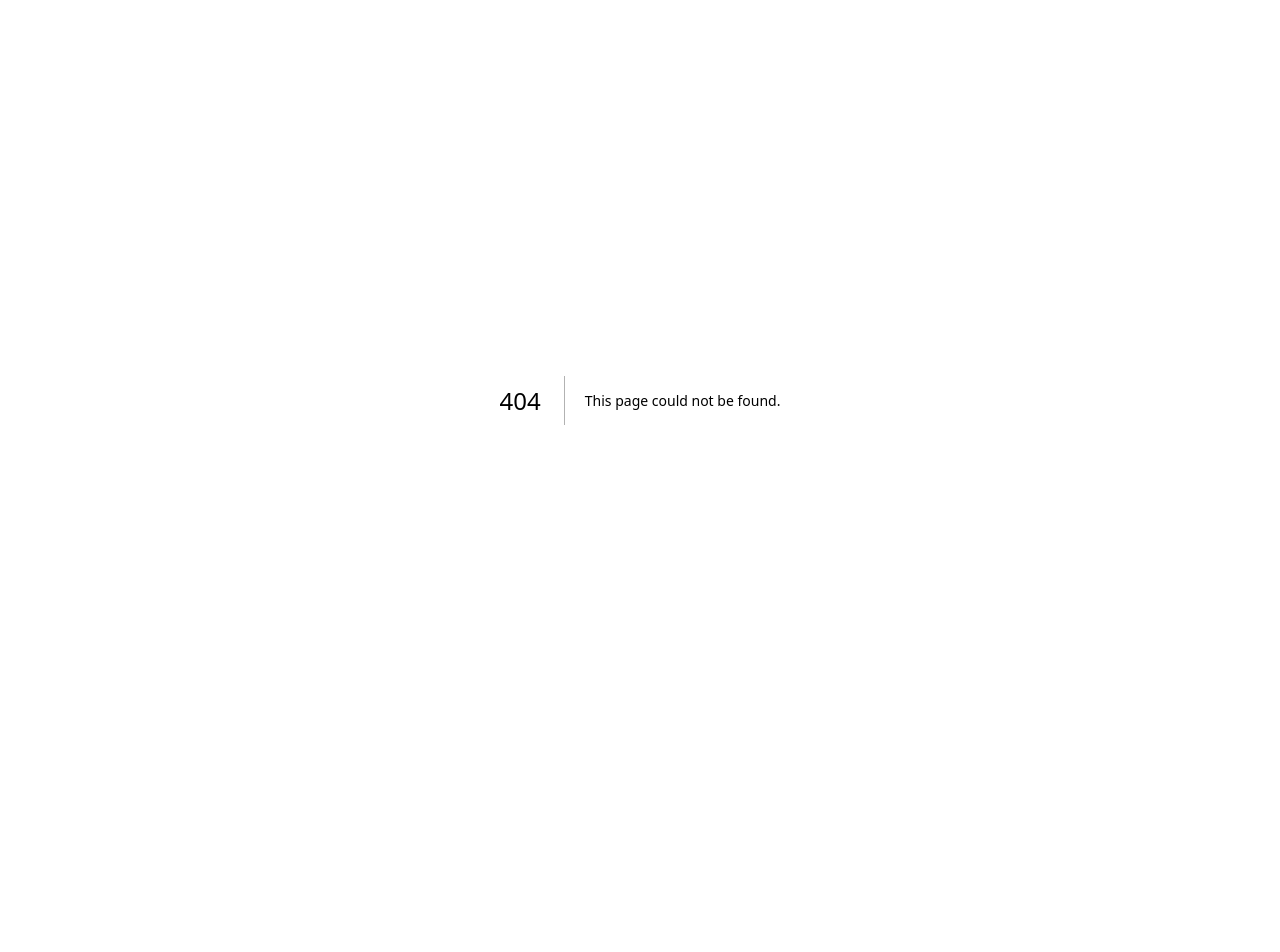
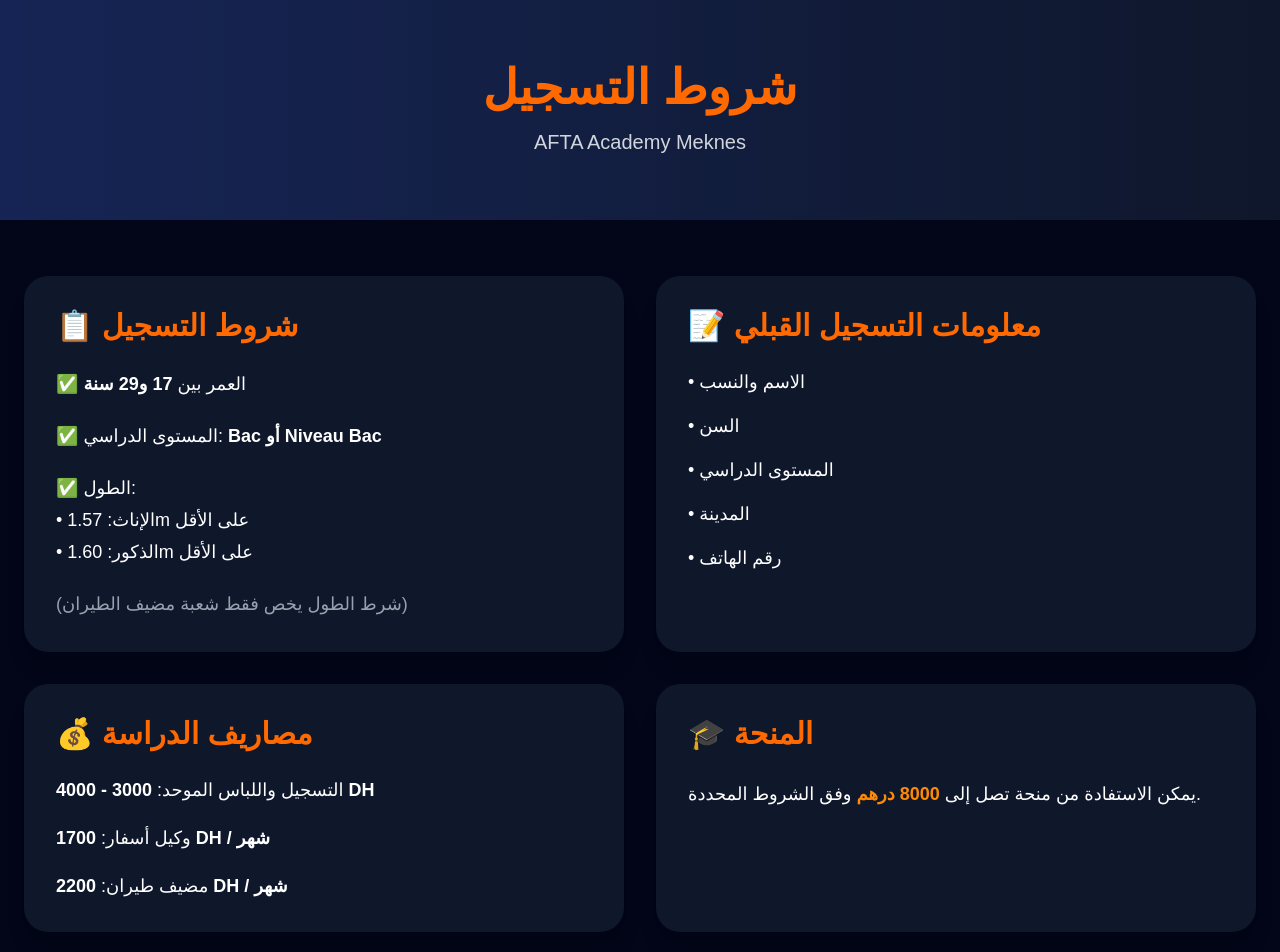
Before and after one commit to hhhhohyhu-dot/afta-academy, a Next.js app: page /requirements in a window 1280 px wide. Before the commit this address had no page. Shown: the top 952 px of the page. Before the commit the page ends 800 px from the top, so only its background shows below. Built offline with nearby package versions, Linux system fonts and the light colour scheme.

Commit message:
Update website

```diff
--- a/src/app/layout.tsx
+++ b/src/app/layout.tsx
@@ -13,34 +13,57 @@ const geistMono = Geist_Mono({
 });
 
 export const metadata: Metadata = {
-  title: "AFTA Academy Meknes | Aviation & Cabin Crew Training in Morocco",
+  metadataBase: new URL("https://afta-academy.vercel.app"),
+
+  title: {
+    default: "AFTA Academy Meknes",
+    template: "%s | AFTA Academy Meknes",
+  },
+
   description:
-    "AFTA Academy Meknes is a leading aviation academy in Morocco specializing in Cabin Crew, Flight Attendant, Travel & Tourism, Hospitality, and Aviation training.",
+    "AFTA Academy Meknes is a leading aviation academy in Morocco offering Cabin Crew, Flight Attendant, Travel & Tourism and Hospitality training.",
+
   keywords: [
     "AFTA Academy",
     "AFTA Academy Meknes",
     "Aviation Academy Morocco",
     "Cabin Crew Morocco",
     "Flight Attendant Morocco",
-    "Air Hostess Morocco",
-    "Steward Morocco",
     "Travel and Tourism",
-    "Hospitality Training",
-    "Aviation School Meknes",
-    "Morocco Aviation Academy",
-    "Cabin Crew Training",
-    "Formation Hôtesse de l'air Maroc",
-    "École d'aviation Maroc",
-    "معهد الطيران",
+    "Hospitality",
+    "Meknes",
+    "Morocco",
+    "Formation Hôtesse de l'air",
+    "École d'aviation",
+    "وكيل سفر وطيران",
+    "مضيفات الطيران",
     "أكاديمية الطيران",
-    "مضيفات الطيران",
-    "مضيفي الطيران",
-    "التسجيل في أكاديمية الطيران",
-    "مكناس",
+    "معهد الطيران بالمغرب",
   ],
-  authors: [{ name: "AFTA Academy Meknes" }],
-  creator: "AFTA Academy Meknes",
-  publisher: "AFTA Academy Meknes",
+
+  openGraph: {
+    title: "AFTA Academy Meknes",
+    description:
+      "Professional Aviation & Cabin Crew Training in Morocco",
+    url: "https://afta-academy.vercel.app",
+    siteName: "AFTA Academy Meknes",
+    locale: "en_US",
+    type: "website",
+    images: [
+      {
+        url: "/images/aviation.jpg",
+        width: 1200,
+        height: 630,
+      },
+    ],
+  },
+
+  twitter: {
+    card: "summary_large_image",
+    title: "AFTA Academy Meknes",
+    description: "Professional Aviation Training in Morocco",
+    images: ["/images/aviation.jpg"],
+  },
 };
 
 export default function RootLayout({
--- /dev/null
+++ b/src/app/requirements/page.tsx
@@ -0,0 +1,168 @@
+import Link from "next/link";
+
+export default function RequirementsPage() {
+  return (
+    <main className="min-h-screen bg-slate-950 text-white">
+
+      {/* Header */}
+      <section className="bg-gradient-to-r from-blue-950 to-slate-900 py-16 text-center">
+        <h1 className="text-5xl font-extrabold text-orange-500">
+          شروط التسجيل
+        </h1>
+
+        <p className="mt-4 text-gray-300 text-xl">
+          AFTA Academy Meknes
+        </p>
+      </section>
+
+      <div className="max-w-7xl mx-auto px-6 py-14 grid lg:grid-cols-2 gap-8">
+
+        {/* شروط التسجيل */}
+        <div className="bg-slate-900 rounded-3xl p-8 shadow-xl">
+
+          <h2 className="text-3xl font-bold text-orange-500 mb-6">
+            📋 شروط التسجيل
+          </h2>
+
+          <ul className="space-y-5 text-lg leading-8">
+
+            <li>✅ العمر بين <strong>17 و29 سنة</strong></li>
+
+            <li>✅ المستوى الدراسي: <strong>Bac أو Niveau Bac</strong></li>
+
+            <li>
+              ✅ الطول:
+              <br />
+              • الإناث: 1.57m على الأقل
+              <br />
+              • الذكور: 1.60m على الأقل
+            </li>
+
+            <li className="text-gray-400">
+              (شرط الطول يخص فقط شعبة مضيف الطيران)
+            </li>
+
+          </ul>
+
+        </div>
+
+        {/* التسجيل القبلي */}
+        <div className="bg-slate-900 rounded-3xl p-8 shadow-xl">
+
+          <h2 className="text-3xl font-bold text-orange-500 mb-6">
+            📝 معلومات التسجيل القبلي
+          </h2>
+
+          <ul className="space-y-4 text-lg">
+
+            <li>• الاسم والنسب</li>
+
+            <li>• السن</li>
+
+            <li>• المستوى الدراسي</li>
+
+            <li>• المدينة</li>
+
+            <li>• رقم الهاتف</li>
+
+          </ul>
+
+        </div>
+
+        {/* المصاريف */}
+        <div className="bg-slate-900 rounded-3xl p-8 shadow-xl">
+
+          <h2 className="text-3xl font-bold text-orange-500 mb-6">
+            💰 مصاريف الدراسة
+          </h2>
+
+          <ul className="space-y-5 text-lg">
+
+            <li>
+              التسجيل واللباس الموحد:
+              <strong> 3000 - 4000 DH</strong>
+            </li>
+
+            <li>
+              وكيل أسفار:
+              <strong> 1700 DH / شهر</strong>
+            </li>
+
+            <li>
+              مضيف طيران:
+              <strong> 2200 DH / شهر</strong>
+            </li>
+
+          </ul>
+
+        </div>
+
+        {/* المنحة */}
+        <div className="bg-slate-900 rounded-3xl p-8 shadow-xl">
+
+          <h2 className="text-3xl font-bold text-orange-500 mb-6">
+            🎓 المنحة
+          </h2>
+
+          <p className="text-lg leading-9">
+            يمكن الاستفادة من منحة تصل إلى
+            <span className="text-orange-400 font-bold">
+              {" "}8000 درهم{" "}
+            </span>
+            وفق الشروط المحددة.
+          </p>
+
+        </div>
+
+      </div>
+
+      {/* العنوان */}
+      <section className="max-w-6xl mx-auto px-6 pb-12">
+
+        <div className="bg-orange-500 rounded-3xl p-10 text-center text-white">
+
+          <h2 className="text-3xl font-bold mb-6">
+            📍 عنوان الأكاديمية
+          </h2>
+
+          <p className="text-xl leading-10">
+
+            حي الزنقة
+
+            <br />
+
+            شارع الجيش الملكي
+
+            <br />
+
+            زنقة قسطنطينية
+
+            <br />
+
+            مقابل محطة الساتيام
+
+            <br />
+
+            مكناس
+
+          </p>
+
+        </div>
+
+      </section>
+
+      {/* زر التسجيل */}
+      <section className="pb-20 text-center">
+
+        <Link
+          href="/register"
+          className="inline-block bg-orange-500 hover:bg-orange-600 transition px-10 py-5 rounded-full text-xl font-bold shadow-2xl"
+        >
+          سجل الآن
+        </Link>
+
+      </section>
+
+    </main>
+  );
+}
--- /dev/null
+++ b/src/app/robots.ts
@@ -0,0 +1,11 @@
+import { MetadataRoute } from "next";
+
+export default function robots(): MetadataRoute.Robots {
+  return {
+    rules: {
+      userAgent: "*",
+      allow: "/",
+    },
+    sitemap: "https://afta-academy.vercel.app/sitemap.xml",
+  };
+}
--- /dev/null
+++ b/src/app/sitemap.ts
@@ -0,0 +1,18 @@
+import { MetadataRoute } from "next";
+
+export default function sitemap(): MetadataRoute.Sitemap {
+  return [
+    {
+      url: "https://afta-academy.vercel.app",
+      lastModified: new Date(),
+      changeFrequency: "weekly",
+      priority: 1,
+    },
+    {
+      url: "https://afta-academy.vercel.app/register",
+      lastModified: new Date(),
+      changeFrequency: "monthly",
+      priority: 0.9,
+    },
+  ];
+}
--- a/src/components/Hero.tsx
+++ b/src/components/Hero.tsx
@@ -1,13 +1,14 @@
 /** @jsxImportSource react */
 "use client";
-import React from 'react';
+
+import React from "react";
+import Link from "next/link";
 import { motion } from "framer-motion";
 
 interface HeroProps {
-  lang: 'en' | 'ar';
+  lang: "en" | "ar";
 }
 
-// النصوص باللغتين لضمان التناسق العالمي للموقع
 const content = {
   ar: {
     title: "أكاديمية AFTA",
@@ -18,20 +19,19 @@ const content = {
     title: "AFTA Academy",
     subtitle: "Shaping the Leaders of Aviation & Flight Operations",
     cta: "Explore Admission Requirements",
-  }
+  },
 };
 
 export default function Hero({ lang }: HeroProps) {
   const currentContent = content[lang] || content.ar;
-  const isAr = lang === 'ar';
+  const isAr = lang === "ar";
 
   return (
     <section
-      className="relative h-[85vh] md:h-screen w-full overflow-hidden flex flex-col items-center justify-center text-center px-4"
+      className="relative h-screen w-full overflow-hidden"
       dir={isAr ? "rtl" : "ltr"}
     >
-
-      {/* خلفية الفيديو المحسنة */}
+      {/* Video Background */}
       <video
         autoPlay
         loop
@@ -43,44 +43,50 @@ export default function Hero({ lang }: HeroProps) {
         <source src="/videos/new-video.mp4" type="video/mp4" />
       </video>
 
-      {/* Overlay متدرج فخم (مهم جداً لحل مشكلة التباين ووضوح النصوص الكبيرة) */}
-      <div className="absolute inset-0 bg-gradient-to-b from-black/70 via-black/40 to-slate-50 z-10" />
+      {/* Dark Overlay */}
+      <div className="absolute inset-0 bg-black/50 z-10"></div>
 
-      {/* المحتوى المركزي المتناسب هندسياً مع أبعاد الفيديو */}
-      <div className="relative z-20 max-w-4xl mx-auto flex flex-col items-center justify-center gap-6 mt-12">
+      {/* Gradient */}
+      <div className="absolute inset-0 bg-gradient-to-b from-black/30 via-black/20 to-black/50 z-10"></div>
 
-        {/* العنوان الرئيسي الفخم - حجم كبير ومتناسق */}
+      {/* Content */}
+      <div className="relative z-20 h-full max-w-7xl mx-auto px-6 flex items-center">
+        <div
+          className={`max-w-xl ${
+            isAr ? "ml-auto text-right" : "mr-auto text-left"
+          }`}
+        >
           <motion.h1
-          initial={{ opacity: 0, y: -30 }}
+            initial={{ opacity: 0, y: -40 }}
             animate={{ opacity: 1, y: 0 }}
-          transition={{ duration: 0.8, ease: "easeOut" }}
-          className="text-5xl sm:text-7xl md:text-8xl font-black text-white tracking-tight drop-shadow-xl"
+            transition={{ duration: 0.8 }}
+            className="text-5xl md:text-7xl font-black text-white leading-tight drop-shadow-2xl"
           >
             {currentContent.title}
           </motion.h1>
 
-        {/* العنوان الفرعي - حل مشكلة الخطوط الصغيرة */}
           <motion.p
-          initial={{ opacity: 0, y: 20 }}
+            initial={{ opacity: 0, y: 25 }}
             animate={{ opacity: 1, y: 0 }}
-          transition={{ duration: 0.8, delay: 0.2, ease: "easeOut" }}
-          className="text-xl sm:text-2xl md:text-3xl font-bold text-white/90 max-w-2xl drop-shadow-md leading-relaxed"
+            transition={{ duration: 0.8, delay: 0.2 }}
+            className="mt-6 text-lg md:text-2xl text-white/90 leading-relaxed drop-shadow-lg"
           >
             {currentContent.subtitle}
           </motion.p>
 
-        {/* زر تفاعلي يربط الوزن البصري للفيديو بالقسم الموالي */}
           <motion.div
-          initial={{ opacity: 0, scale: 0.9 }}
-          animate={{ opacity: 1, scale: 1 }}
-          transition={{ duration: 0.6, delay: 0.4 }}
-          className="mt-6"
+            initial={{ opacity: 0, y: 30 }}
+            animate={{ opacity: 1, y: 0 }}
+            transition={{ duration: 0.8, delay: 0.4 }}
+            className="mt-10"
           >
-          <button className="bg-blue-600 hover:bg-blue-700 text-white font-black text-lg md:text-xl px-10 py-4 rounded-full shadow-2xl transition-all duration-300 transform hover:scale-105 active:scale-95">
+            <Link href="/requirements">
+              <button className="bg-orange-500 hover:bg-orange-600 text-white font-bold text-lg px-8 py-4 rounded-full shadow-2xl transition-all duration-300 hover:scale-105 active:scale-95">
                 {currentContent.cta}
               </button>
+            </Link>
           </motion.div>
-
+        </div>
       </div>
     </section>
   );
```
Also changed, not shown: public/icon.jpg.jpg (added). Lines whose indentation alone changed are shown as unchanged.
